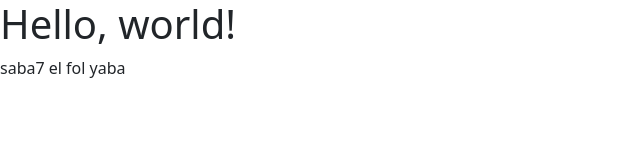
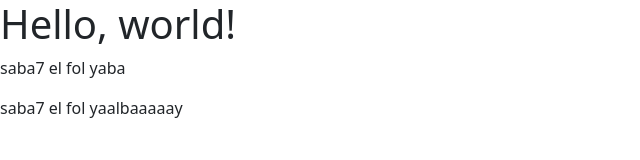
Before and after one commit to abdelhayiti/git-lab-1, a plain HTML site: page index.html in a window 1280 px wide. Shown: the whole page, without its empty margins (0-640 px from the left). Drawn offline with nearby package versions, Linux system fonts and the light colour scheme.

Commit message:
first from youssef

```diff
--- a/index.html
+++ b/index.html
@@ -8,11 +8,12 @@
     <!-- Bootstrap CSS -->
     <link href="https://cdn.jsdelivr.net/npm/bootstrap@5.0.0-beta1/dist/css/bootstrap.min.css" rel="stylesheet" integrity="sha384-giJF6kkoqNQ00vy+HMDP7azOuL0xtbfIcaT9wjKHr8RbDVddVHyTfAAsrekwKmP1" crossorigin="anonymous">
 
-    <title>Hello, world!</title>
+    <title>hiiiiiiiiiiiii </title>
   </head>
   <body>
     <h1>Hello, world!</h1>
     <p>saba7 el fol yaba</p>
+    <p>saba7 el fol yaalbaaaaay </p>
 
     <!-- Optional JavaScript; choose one of the two! -->
 
```
